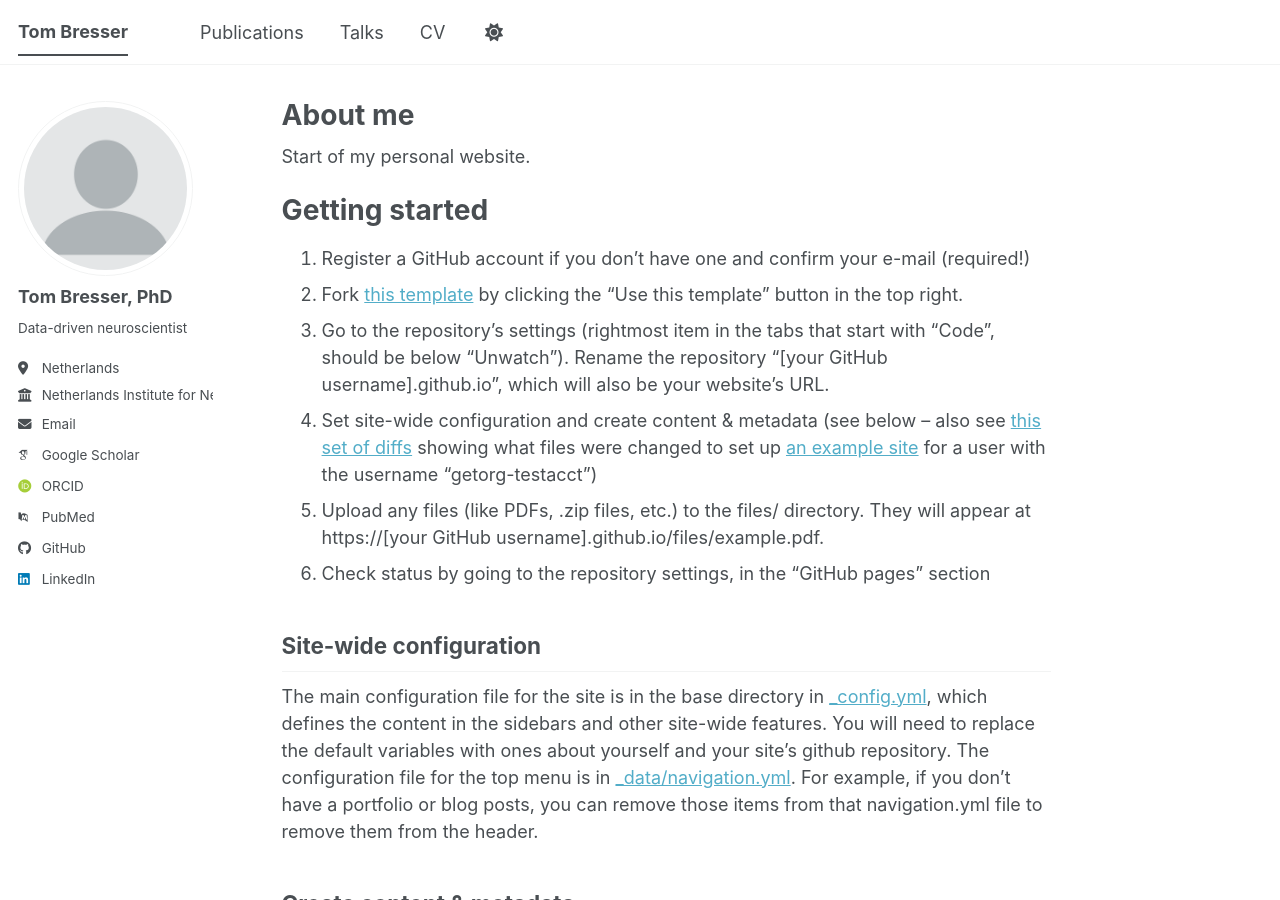
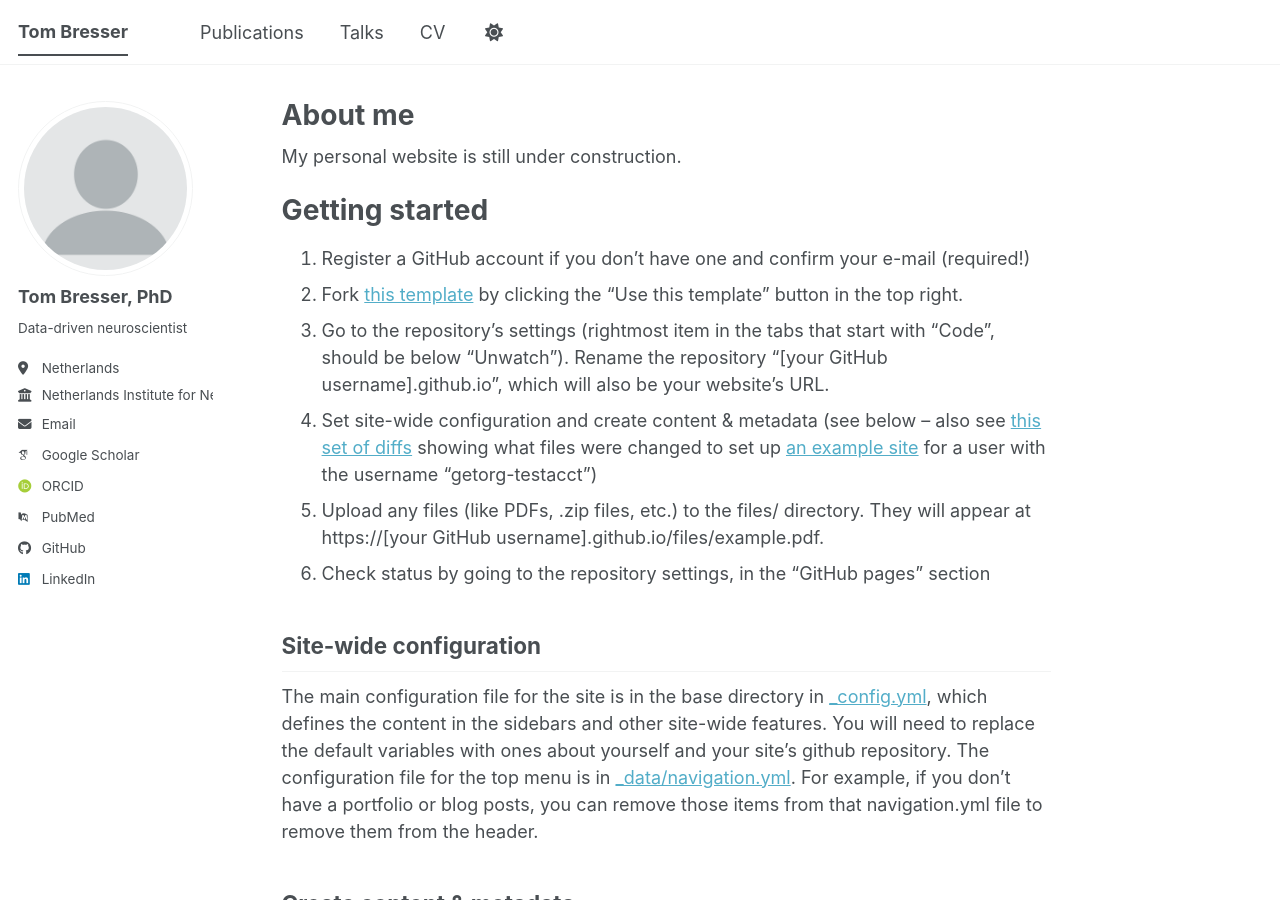
Before and after one commit to tombresser/tombresser.github.io, a Jekyll site: the page built from _pages/about.md, in a window 1280 px wide and 900 px high. Built offline with Jekyll 4.4.1, drawn with Linux system fonts in a browser that asks for light colours; some web fonts are replaced; a script bundle is joined from its source files by our own code; library files that are not in the unit come from our copies.

Commit message:
Revise introduction on about page
Updated the introductory text to indicate that the website is under construction.

```diff
--- a/_pages/about.md
+++ b/_pages/about.md
@@ -7,7 +7,8 @@ redirect_from:
   - /about.html
 ---
 
-Start of my personal website.
+My personal website is still under construction.
+
 
 Getting started
 ======
```
